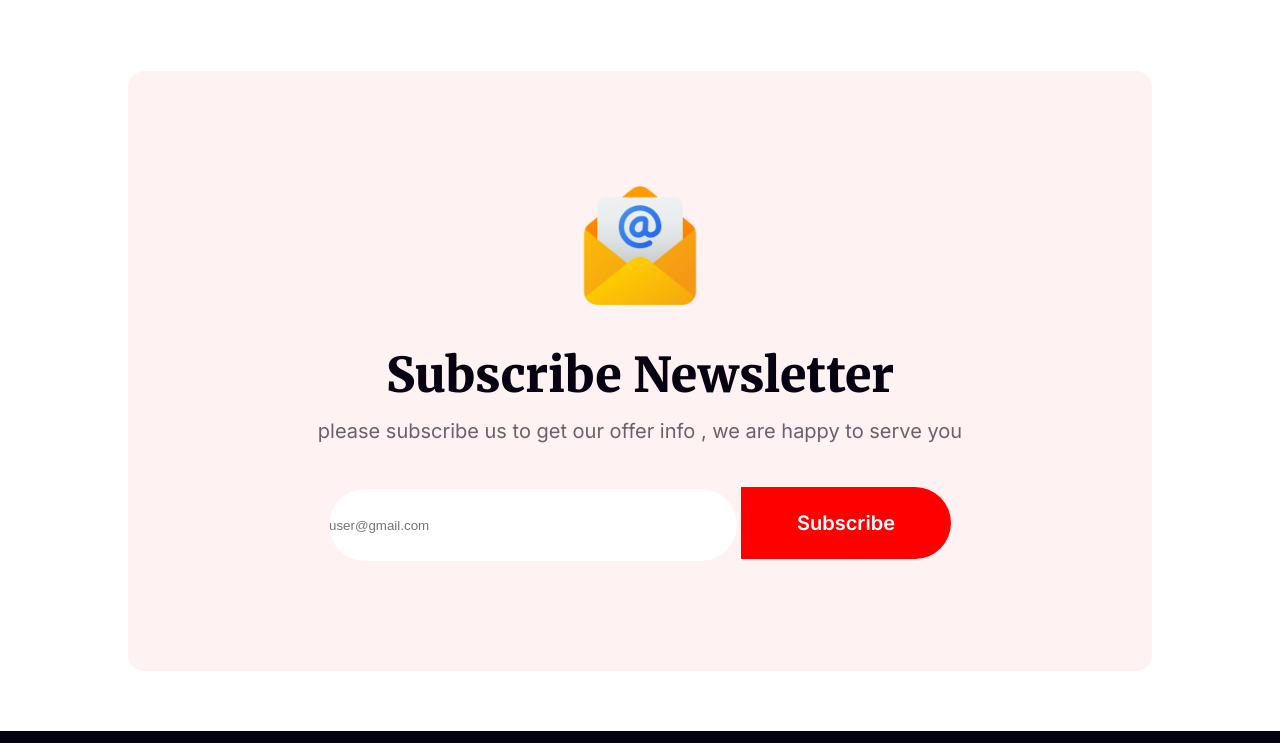
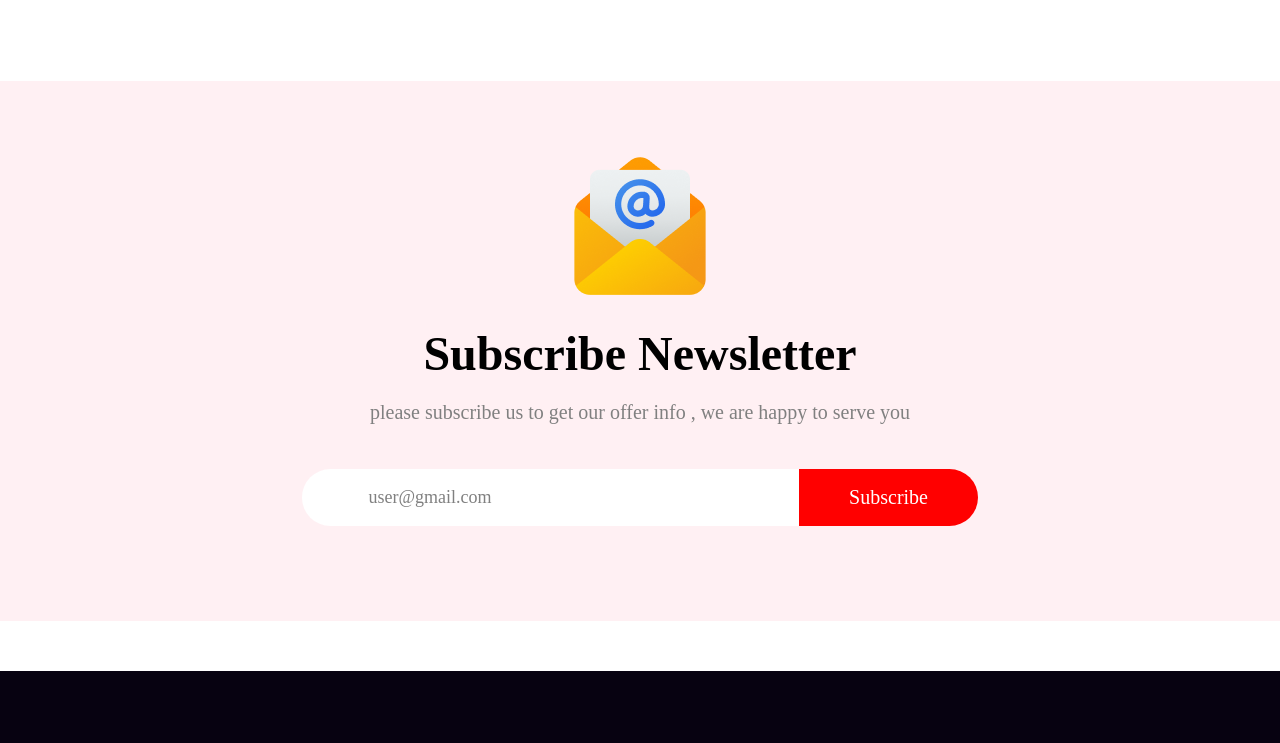
Before and after one commit to arifurrahmansajid/assigment-1.0, a plain HTML site: page index.html in a window 1280 px wide. Shown: the part 5377-6120 px from the top of the page. Drawn offline with Linux system fonts and the light colour scheme; files whose address does not match are found by name.

Commit message:
new added

```diff
--- a/index.html
+++ b/index.html
@@ -126,19 +126,16 @@
                 </div>
             </div>
         </div>
-        <div id="news-letter-new-year">
-            <div class="new-year-container">
-                <div class="content">
-                    <img src="resources/Group 61.png" alt="">
-                    <h2>Subscribe Newsletter</h2>
-                    <p>please subscribe us to get our offer info , we are happy to serve you</p>
-                    <div>
-                        <input type="email" name="" placeholder="user@gmail.com">
-                        <button> Subscribe</button>
-                    </div>
+        <div id="news-letter">
+            <img src="resources/Group 61.png" alt="">
+            <h3>Subscribe Newsletter</h3>
+            <p>please subscribe us to get our offer info , we are happy to serve you</p>
 
-                </div>
+            <div class="submit-btn">
+                <a href="" class="user-email">user@gmail.com</a>
+                <a href="" class="Subscribe">Subscribe</a>
             </div>
+
         </div>
     </main>
     <footer>
@@ -168,7 +165,7 @@
                     <hr>
                     <div class="bottom">
                         <div class="left">
-                            <p>2024, All Rights Reserved.</p>
+                            <p>2017, All Rights Reserved.</p>
                         </div>
                         <div class="right">
                             <p>Unsubscribe</p>
--- a/style.css
+++ b/style.css
@@ -405,71 +405,13 @@
     justify-content: center;
 }
 
-#news-letter-new-year .new-year-container .content {
-    text-align: center;
-}
-
-#news-letter-new-year .new-year-container .content img {
-    width: 20%;
-    margin-bottom: 30px;
-}
-
-#news-letter-new-year .new-year-container .content h2 {
-    color: #070211;
-    text-align: center;
-    font-family: Merriweather;
-    font-size: 48px;
-    font-style: normal;
-    font-weight: 900;
-    line-height: normal;
-    text-transform: capitalize;
-    margin-bottom: 10px;
-}
-
-#news-letter-new-year .new-year-container .content p {
-    color: rgba(7, 2, 17, 0.60);
-    text-align: center;
-    font-family: Inter;
-    font-size: 20px;
-    font-style: normal;
-    font-weight: 400;
-    line-height: 32px;
-    /* 160% */
-    margin-bottom: 40px;
-}
-
-#news-letter-new-year .new-year-container .content input {
-    width: 408px;
-    height: 72px;
-    border-radius: 50px;
-    background: rgb(255, 255, 255);
-    border: none;
-}
 
 
-#news-letter-new-year .new-year-container .content button {
+::placeholder {
+    color: rgba(7, 2, 17, 0.3);
+    margin-right: 100px;
 
-    width: 210px;
-    height: 72px;
-    border-radius: 0px 50px 50px 0px;
-    background: rgb(255, 0, 0);
-    color: rgb(255, 255, 255);
-    font-family: Inter;
-    font-size: 20px;
-    font-weight: 600;
-    line-height: 24px;
-    text-align: center;
-    text-transform: capitalize;
-    border: none;
-
-
-}
-
-#news-letter-new-year .new-year-container .content button:hover {
-    cursor: pointer;
-    background-color: rgb(255, 0, 72);
-
-}
+  }
 
 #footer-copy-right {
     background: #070211;
@@ -548,3 +490,58 @@ hr{
     font-weight: 500;
     line-height: normal;
 }
+#news-letter {
+    text-align: center;
+    padding: 70px 0 50px;
+    background: #ffb6c133;
+    margin: 70px 0 50px;
+}
+
+#news-letter h3 {
+    font-size: 48px;
+    padding: 20px 0;
+}
+
+#news-letter p {
+    font-size: 20px;
+    color: grey;
+    width: 70%;
+    margin: auto;
+}
+
+.submit-btn {
+    width: 50%;
+    margin: 45px auto;
+    padding: 18px;
+    border-radius: 35px;
+    position: relative;
+    background: #fff;
+}
+
+.Subscribe {
+    background: red;
+    text-decoration: none;
+    padding: 17px 50px;
+    font-size: 20px;
+    color: #ffff;
+    position: absolute;
+    right: 0px;
+    top: 0;
+    z-index: 2;
+    border-bottom-right-radius: 35px;
+    border-top-right-radius: 35px;
+}
+
+.user-email {
+    width: 60%;
+    text-align: left;
+    margin: 0 420px 0 0;
+    font-size: 18px;
+    text-decoration: none;
+    color: grey;
+}
+
+.Subscribe:hover{
+    cursor: pointer;
+    background-color: rgb(255, 0, 72);
+}
```
